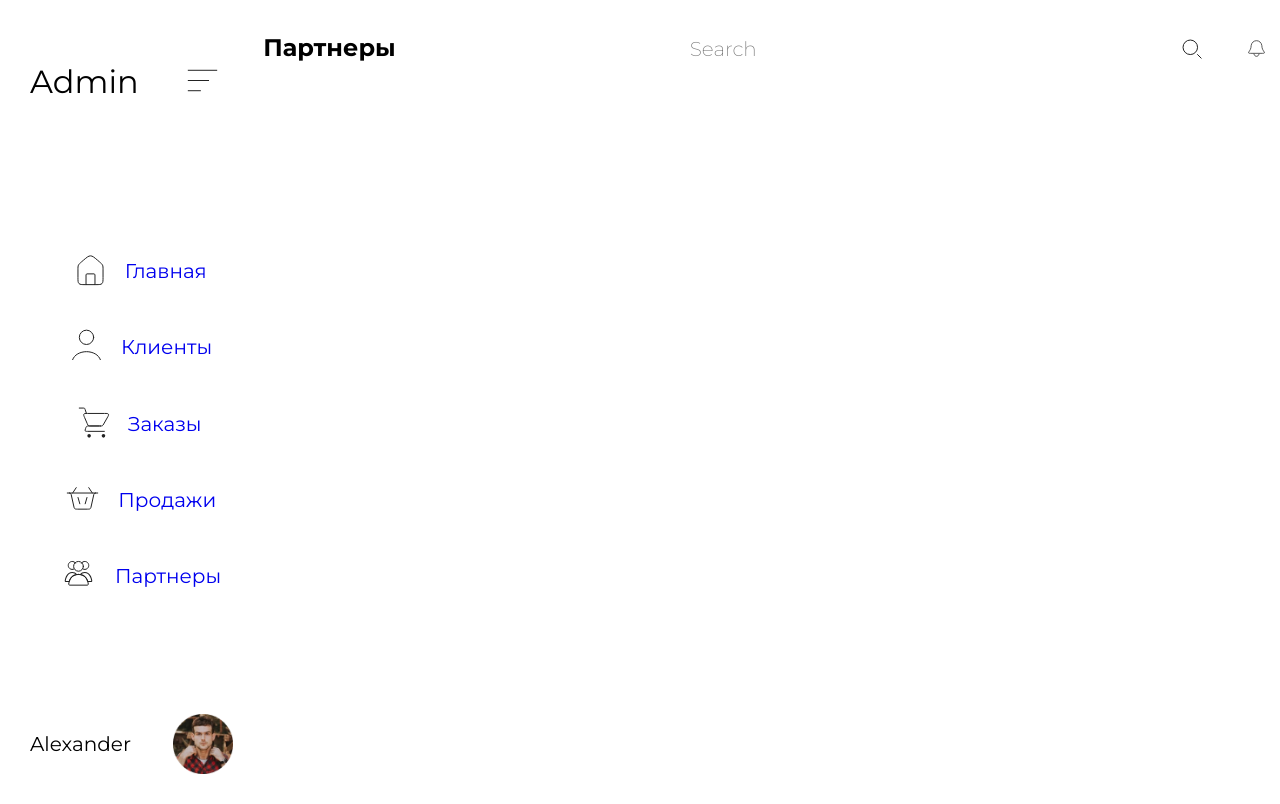
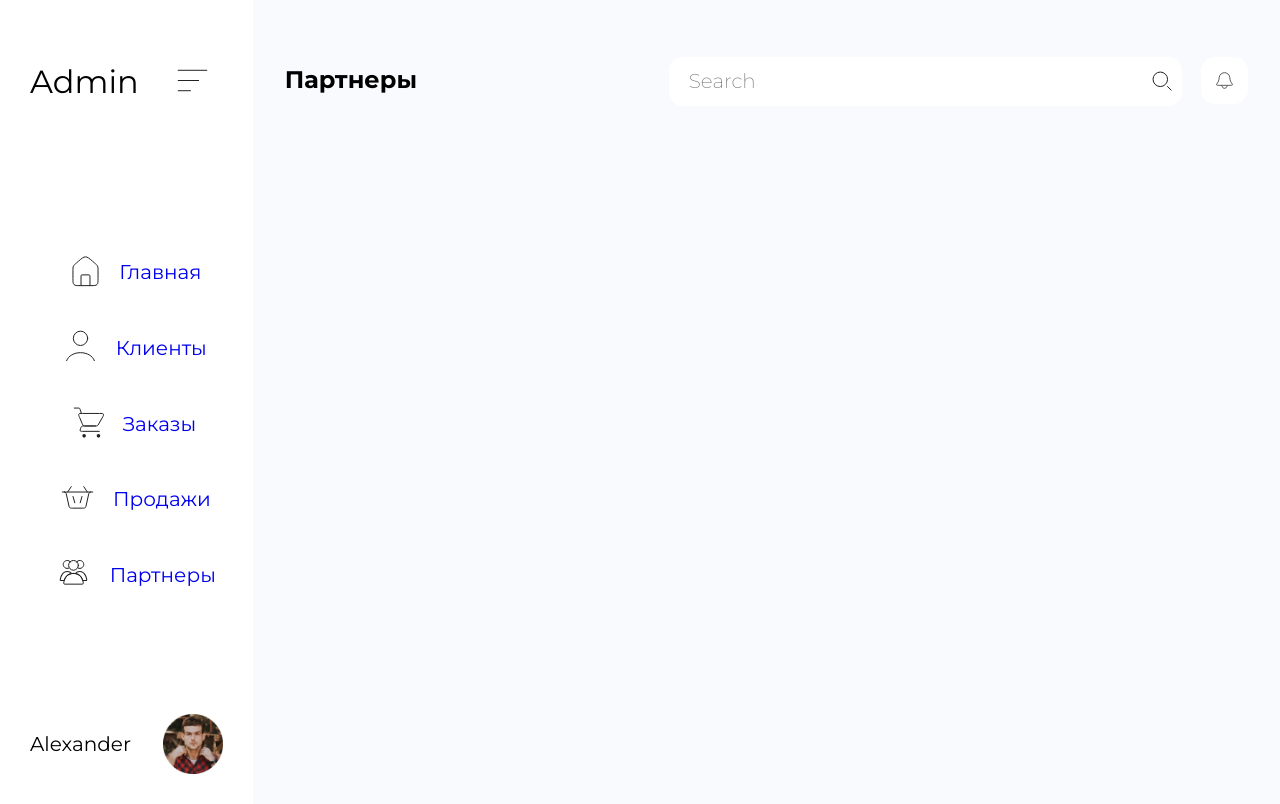
Before and after one commit to Fantom716/Admin-Me, a React (Create React App) app: page /partners in a window 1280 px wide. Built offline with nearby package versions, Linux system fonts and the light colour scheme; a web font is replaced by a local one.

Commit message:
Base style pages: orders, partners, sells

```diff
--- a/src/pages/orders.jsx
+++ b/src/pages/orders.jsx
@@ -7,7 +7,7 @@ function Orders(props) {
     return (
         <div style={{ display: "flex" }}>
             <Navigation />
-            <div className='' style={{ width: "100vw" }}>
+            <div className='mainContent' style={{ padding: "32px", width: "100vw", background: "#F9FAFE", overflow: "auto" }}>
                 <Header />
             </div>
         </div>
--- a/src/pages/partners.jsx
+++ b/src/pages/partners.jsx
@@ -6,7 +6,7 @@ function Partners() {
     return (
         <div style={{ display: "flex" }}>
             <Navigation />
-            <div className='' style={{ width: "100vw" }}>
+            <div className='mainContent' style={{ padding: "32px", width: "100vw", background: "#F9FAFE", overflow: "auto" }}>
                 <Header />
             </div>
         </div>
--- a/src/pages/sells.jsx
+++ b/src/pages/sells.jsx
@@ -6,7 +6,7 @@ function Sells() {
     return (
         <div style={{ display: "flex" }}>
             <Navigation />
-            <div className='' style={{ width: "100vw" }}>
+            <div className='mainContent' style={{ padding: "32px", width: "100vw", background: "#F9FAFE", overflow: "auto" }}>
                 <Header />
             </div>
         </div>
```
